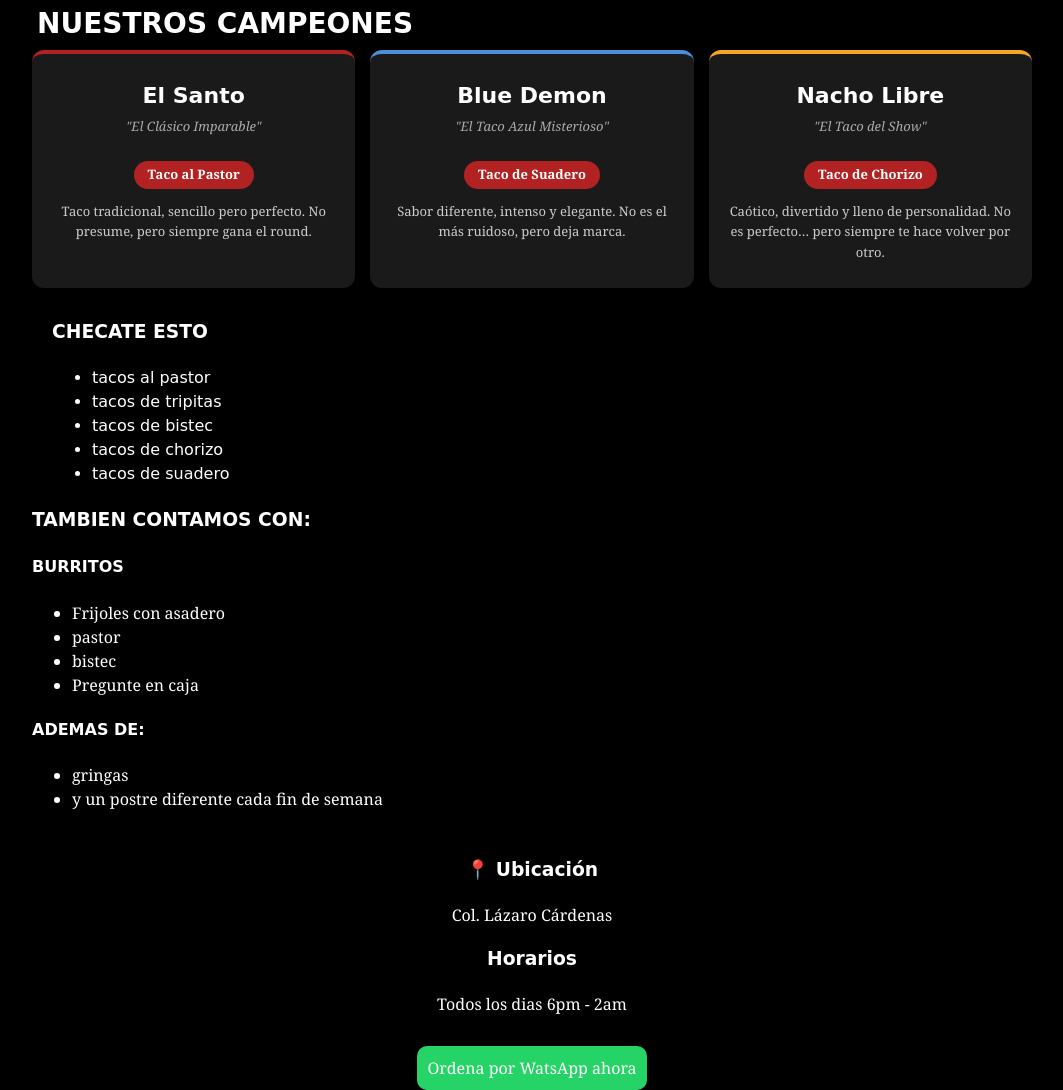
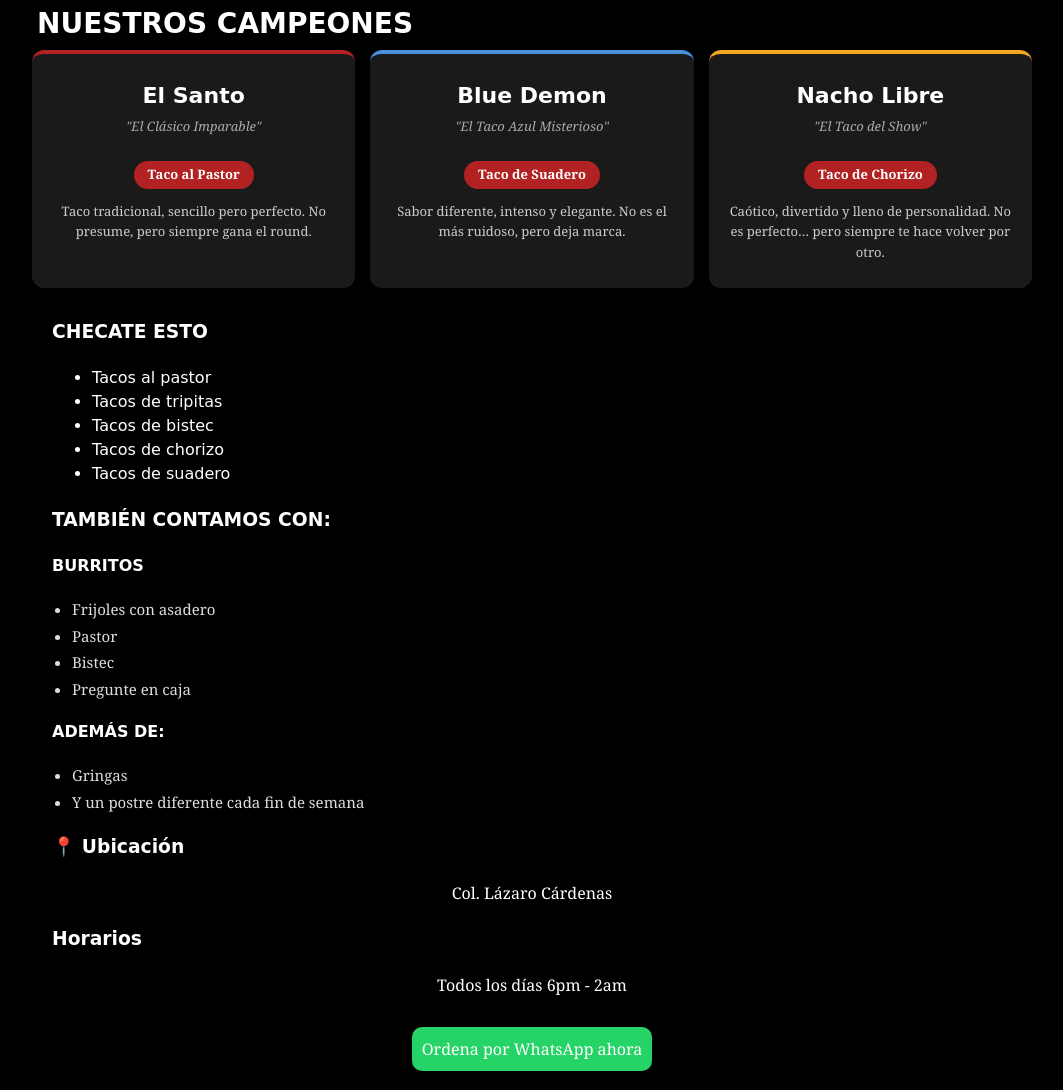
Before and after one commit to sernaq38-art/TACOS-LIBRES, a plain HTML site: page index.html in a window 1280 px wide. Shown: the part 1526-2616 px from the top of the page, without its empty margins (108-1171 px from the left). Drawn offline with Linux system fonts and the light colour scheme; a web font is replaced by a local one.

Commit message:
Update Spanish text and HTML structure in index.html

```diff
--- a/index.html
+++ b/index.html
@@ -1,6 +1,8 @@
 <!DOCTYPE html>
-<html>
+<html lang="es">
 <head>
+    <meta charset="UTF-8">
+    <meta name="viewport" content="width=device-width, initial-scale=1.0">
     <title>LOS TACOS LIBRES</title>
     <link href="https://fonts.googleapis.com/css2?family=Rye&display=swap" rel="stylesheet">
     <link rel="stylesheet" href="estilos.css">
@@ -9,12 +11,17 @@
 
 <nav class="navbar">
     <span class="nav-logo">★LOS TACOS LIBRES★</span>
-    <ul class="nav-links">
+
+    <ul class="nav-links" id="navLinks">
         <li><a href="#promos">Promos</a></li>
         <li><a href="#menu">Menú</a></li>
         <li><a href="#ubicacion">Ubicación</a></li>
         <li><a href="#campeones">Campeones</a></li>
     </ul>
+
+    <button class="boton-menu" id="botonMenu" aria-label="Abrir menú" aria-expanded="false">
+        <span></span><span></span><span></span>
+    </button>
 </nav>
 
 <div class="hero"></div>
@@ -53,28 +60,28 @@
             <h3 class="nombre">🔥🌶️ "Martes de Tacos Bien Machín"</h3>
             <p>2x1 en tacos al pastor</p>
             <p>💲 20 MXN c/u</p>
-            <span>"PA" QUE REPITA</span>
+            <span>"PA' QUE REPITA"</span>
         </div>
 
         <div class="promo">
             <h3 class="nombre">🥊👑 "El Campeón del Barrio"</h3>
             <p>15 tacos + bebida grande</p>
             <p>💲 $220 MXN</p>
-            <span>"SOLO PARA LOS QUE SI AGAUNTAN"</span>
+            <span>"SOLO PARA LOS QUE SÍ AGUANTAN"</span>
         </div>
 
         <div class="promo">
             <h3 class="nombre">🌮⚡ "Round Rápido"</h3>
             <p>3 tacos + agua fresca</p>
             <p>💲 $55 MXN</p>
-            <span>"RAPIDO, BARATO Y A TODA MADRE"</span>
+            <span>"RÁPIDO, BARATO Y A TODA MADRE"</span>
         </div>
 
         <div class="promo">
             <h3 class="nombre">🌮😈 "El Pecado Doble"</h3>
-            <p>tacos doble carne</p>
+            <p>Tacos doble carne</p>
             <p>💲 $35 MXN</p>
-            <span>"NO ES PECADO SI SABE ASI"</span>
+            <span>"NO ES PECADO SI SABE ASÍ"</span>
         </div>
 
     </div>
@@ -108,49 +115,50 @@
     </div>
 </div>
 
-<div  id="menu">
-    <div">
+<div id="menu">
+    <div>
         <h3 class="subtitulo">CHECATE ESTO</h3>
     </div>
 
     <ul class="subtitulo">
-        <li>tacos al pastor</li>
-        <li>tacos de tripitas</li>
-        <li>tacos de bistec</li>
-        <li>tacos de chorizo</li>
-        <li>tacos de suadero</li>
+        <li>Tacos al pastor</li>
+        <li>Tacos de tripitas</li>
+        <li>Tacos de bistec</li>
+        <li>Tacos de chorizo</li>
+        <li>Tacos de suadero</li>
     </ul>
 
-    <h3>TAMBIEN CONTAMOS CON:</h3>
+    <h3 class="subtitulo">TAMBIÉN CONTAMOS CON:</h3>
 
-    <h4>BURRITOS</h4>
-    <ul>
+    <h4 class="subtitulo">BURRITOS</h4>
+    <ul class="lista-extra">
         <li>Frijoles con asadero</li>
-        <li>pastor</li>
-        <li>bistec</li>
+        <li>Pastor</li>
+        <li>Bistec</li>
         <li>Pregunte en caja</li>
     </ul>
 
-    <h4>ADEMAS DE:</h4>
-    <ul>
-        <li>gringas</li>
-        <li>y un postre diferente cada fin de semana</li>
+    <h4 class="subtitulo">ADEMÁS DE:</h4>
+    <ul class="lista-extra">
+        <li>Gringas</li>
+        <li>Y un postre diferente cada fin de semana</li>
     </ul>
 </div>
 
     <div id="ubicacion" style="text-align: center;">
-        <h3>📍 Ubicación</h3>
+        <h3 class="subtitulo">📍 Ubicación</h3>
         <p>Col. Lázaro Cárdenas</p>
-        <h3>Horarios</h3>
-        <p>Todos los dias 6pm - 2am</p>
+        <h3 class="subtitulo">Horarios</h3>
+        <p>Todos los días 6pm - 2am</p>
     </div>
 
     <div style="text-align: center; margin-top: 30px;">
         <a href="https://wa.me/526391104936" class="whatsapp">
-            Ordena por WatsApp ahora
+            Ordena por WhatsApp ahora
         </a>
     </div>
 
 </div>
+<script src="script.js"></script>
 </body>
 </html>
```
